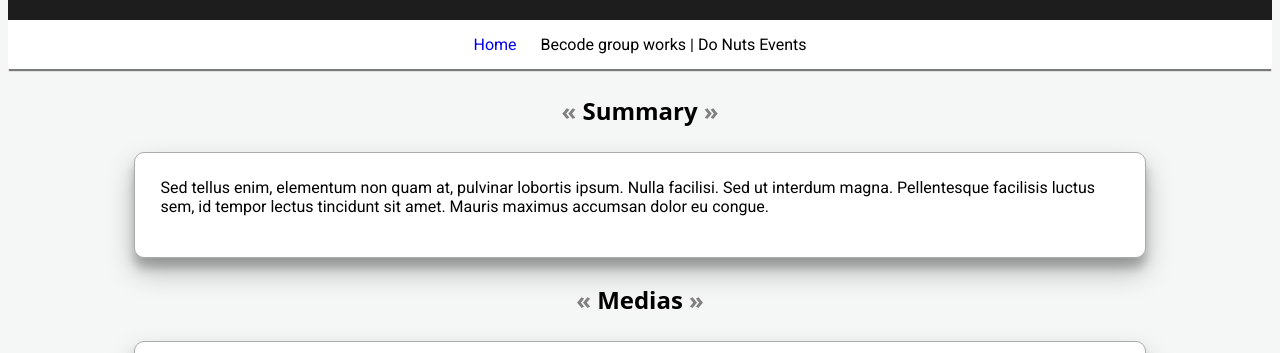
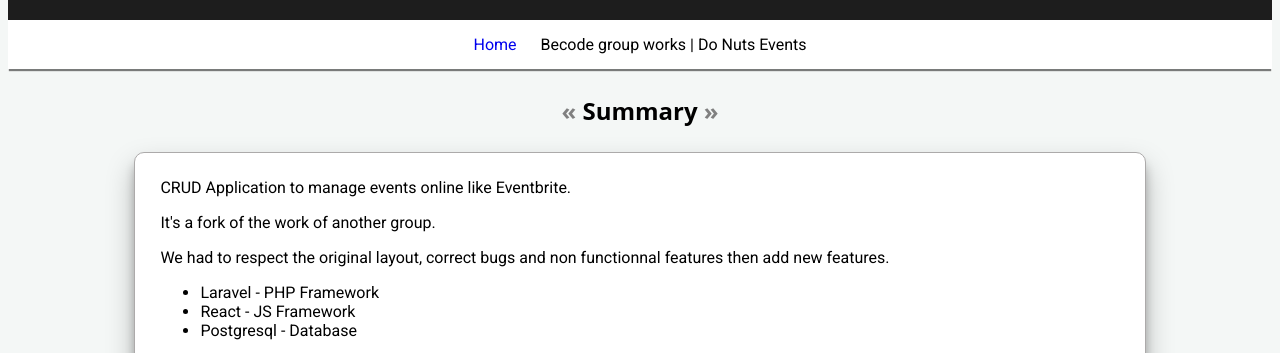
Before and after one commit to Raigyo/summary-portfolio, a website built with Parcel: page src/projects/becode-group/project-becode-do-nuts-events.html in a window 1280 px wide. Shown: the part 87-440 px from the top of the page. Built offline with nearby package versions, Linux system fonts and the light colour scheme.

Commit message:
finalise becode projects

```diff
--- a/src/projects/becode-group/project-becode-do-nuts-events.html
+++ b/src/projects/becode-group/project-becode-do-nuts-events.html
@@ -49,10 +49,19 @@
       <!-- SECTION SUMMARY -->
       <h2>Summary</h2>
       <section id="summary">
+        <p>CRUD Application to manage events online like Eventbrite.</p>
+        <p>It's a fork of the work of another group.</p>
+        <p>We had to respect the original layout,
+          correct bugs and non functionnal features then add new features.</p>
+        <ul>
+          <li>Laravel - PHP Framework</li>
+          <li>React - JS Framework</li>
+          <li>Postgresql - Database</li>
+        </ul>
         <p>
-          Sed tellus enim, elementum non quam at, pulvinar lobortis ipsum. Nulla facilisi.
-          Sed ut interdum magna. Pellentesque facilisis luctus sem, id tempor lectus tincidunt
-          sit amet. Mauris maximus accumsan dolor eu congue.
+          You need to register / login, then you could add cultural
+          events and suscribe to existing ones. Features that were added
+          are the possibility to add videos and displaying a map of the place of the event.
         </p>
       </section>
       <!-- / SECTION SUMMARY -->
```
Also changed, not shown: src/projects/becode-group/becode-group-event-dab.html (+8 -3 lines), src/projects/becode-group/becode-group-majopovi.html (+3 -3 lines).
